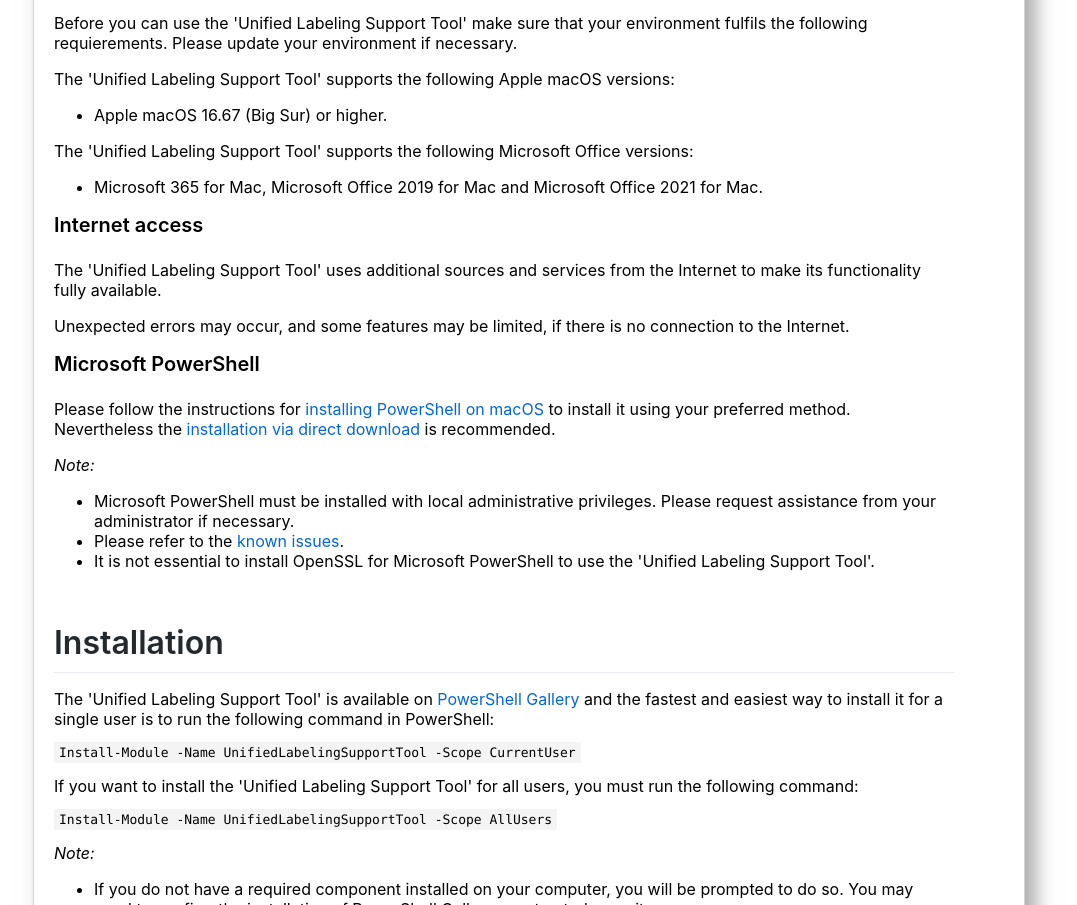
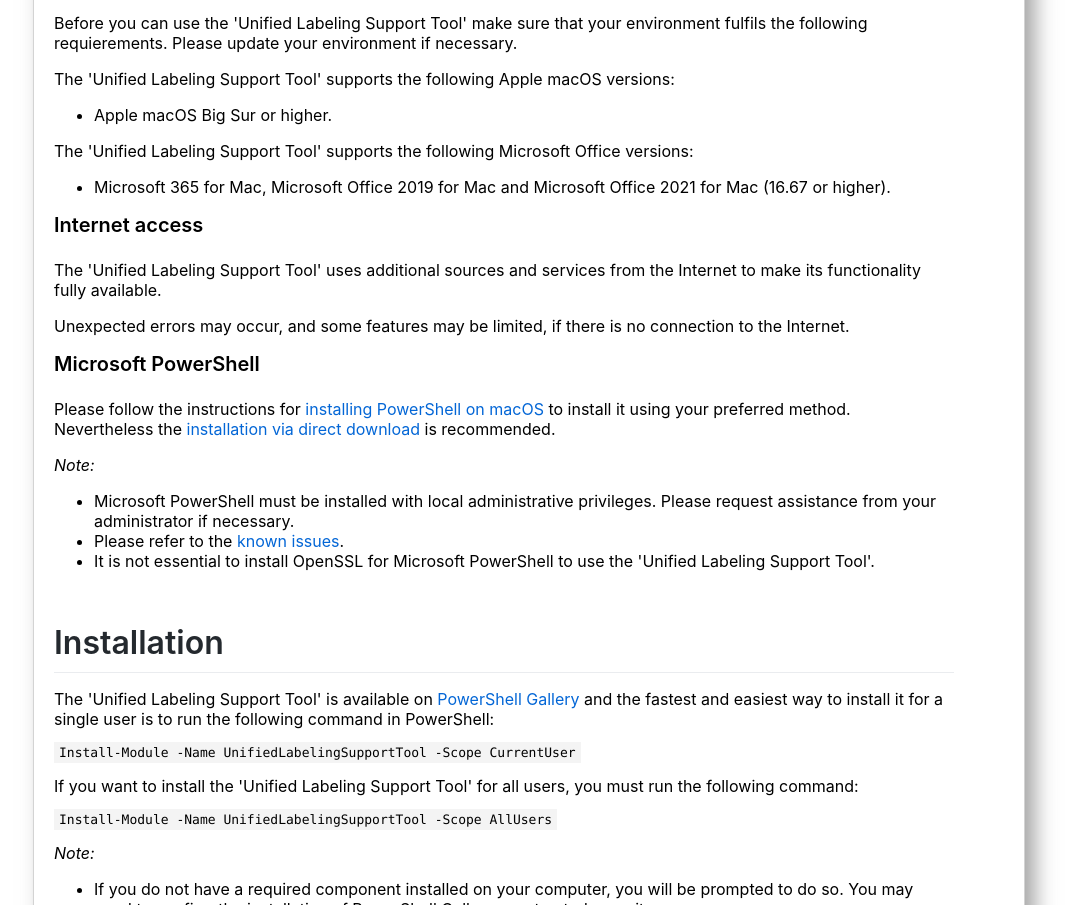
Before and after one commit to microsoft/ComplianceUtility, a plain HTML site: page ULSupportTool-Mac.htm in a window 1280 px wide. Shown: the part 1837-2742 px from the top of the page, without its empty margins (111-1188 px from the left). Drawn offline with Linux system fonts and the light colour scheme.

Commit message:
Add files via upload

```diff
--- a/ULSupportTool-Mac.htm
+++ b/ULSupportTool-Mac.htm
@@ -409,13 +409,13 @@ width="197" height="41" alt="Microsoft" longdesc="Microsoft" style="float: right
 				<p>The <span lang="EN-US">'Unified Labeling Support Tool'</span> supports the following
 					Apple macOS versions:</p>
 				<ul>
-					<li>Apple macOS 16.67 (Big Sur) or higher.</li>
+					<li>Apple macOS Big Sur or higher.</li>
 				</ul>
 				<p>The <span lang="EN-US">'Unified Labeling Support Tool'</span> supports the following Microsoft Office
 					versions:</p>
 				<ul>
 					<li>Microsoft 365 for Mac, Microsoft Office 2019 for Mac and Microsoft Office 2021 for
-						Mac.</li>
+						Mac (16.67 or higher).</li>
 				</ul>
 				<p class="Header3"><a name="Internet_access">Internet access</a></p>
 				<p>The 'Unified Labeling Support Tool' uses additional sources
```
Also changed, not shown: ULSupportTool-Win.htm (+3 -3 lines).
